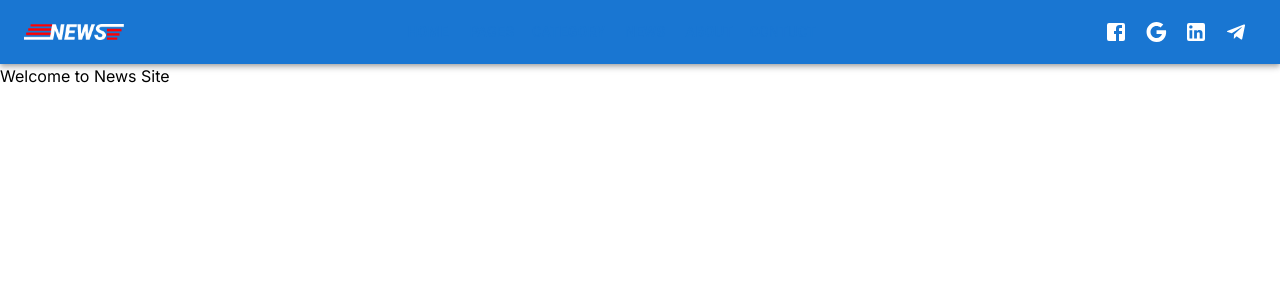
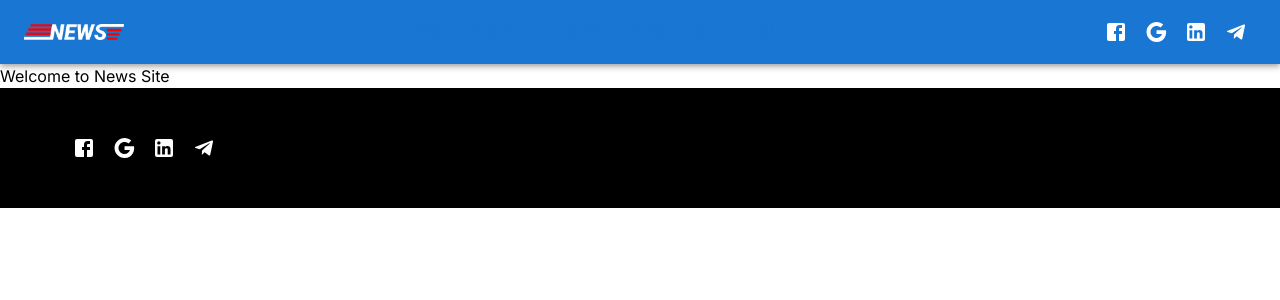
Before and after one commit to shuvo794/news-portal-site, a Next.js app: page / in a window 1280 px wide. Shown: the top 300 px of the page. Built offline with nearby package versions, Linux system fonts and the light colour scheme.

Commit message:
work  footer

```diff
--- a/src/app/layout.js
+++ b/src/app/layout.js
@@ -1,6 +1,7 @@
 import { Inter } from "next/font/google";
 import "./globals.css";
 import Navbar from "@/components/shared/Navbar/Navbar";
+import Footer from "@/components/shared/Footer/Footer";
 
 const inter = Inter({ subsets: ["latin"] });
 
@@ -15,6 +16,7 @@ export default function RootLayout({ children }) {
       <body className={inter.className}>
         <Navbar/>
         {children}
+        <Footer/>
       </body>
     </html>
   );
--- a/src/components/shared/Footer/Footer.js
+++ b/src/components/shared/Footer/Footer.js
@@ -1,10 +1,40 @@
-import React from 'react';
+import { Box, Container } from '@mui/material';
+
+import { IconButton, Stack } from "@mui/material";
+import FacebookIcon from "@mui/icons-material/Facebook";
+import GoogleIcon from "@mui/icons-material/Google";
+import LinkedInIcon from "@mui/icons-material/LinkedIn";
+import TelegramIcon from "@mui/icons-material/Telegram";
 
 const Footer = () => {
     return (
-        <div>
+      <Box className="bg-black px-2 py-10">
+        <Container>
+                <Box
+                    className=""
+            sx={{
+              "& svg": {
+                color: "white",
+              },
+            }}
+          >
 
-        </div>
+              <IconButton>
+                <FacebookIcon />
+              </IconButton>
+              <IconButton>
+                <GoogleIcon />
+              </IconButton>
+              <IconButton>
+                <LinkedInIcon />
+              </IconButton>
+              <IconButton>
+                <TelegramIcon />
+              </IconButton>
+
+          </Box>
+        </Container>
+      </Box>
     );
 };
 
```
